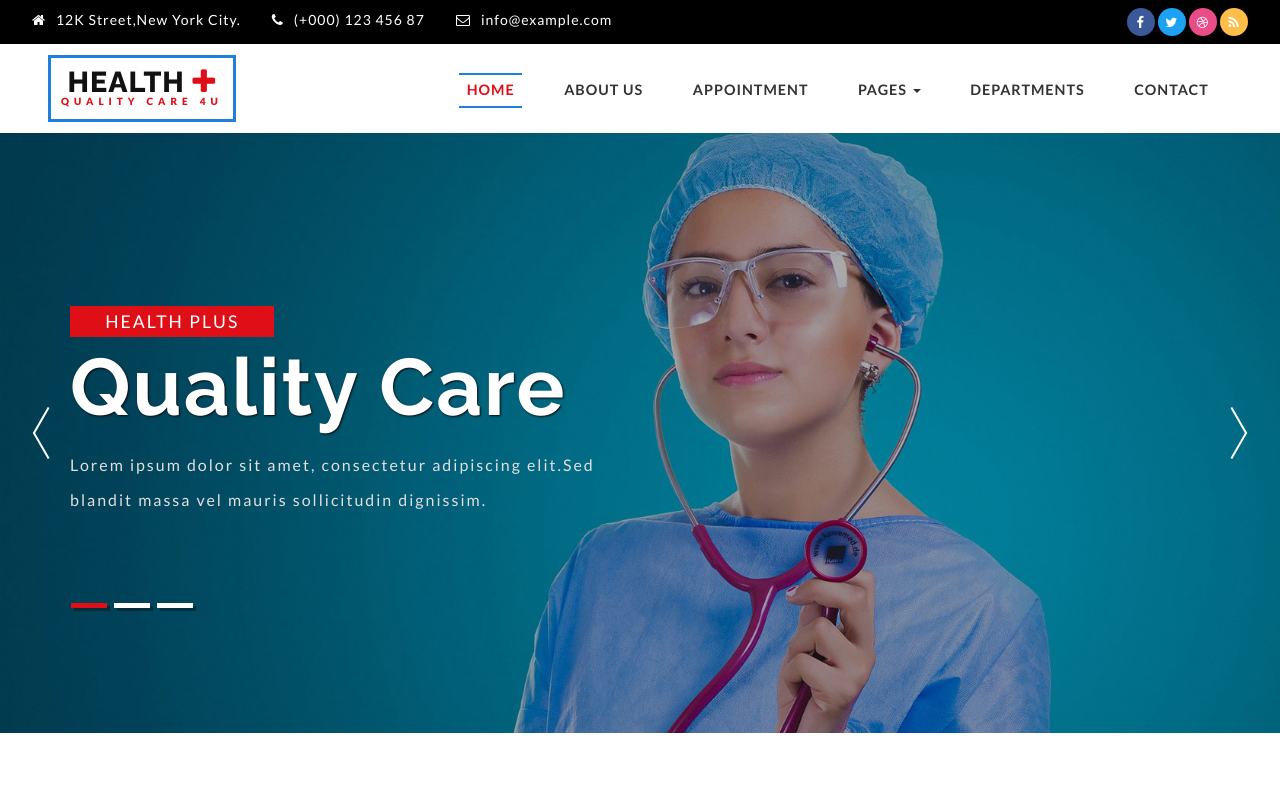
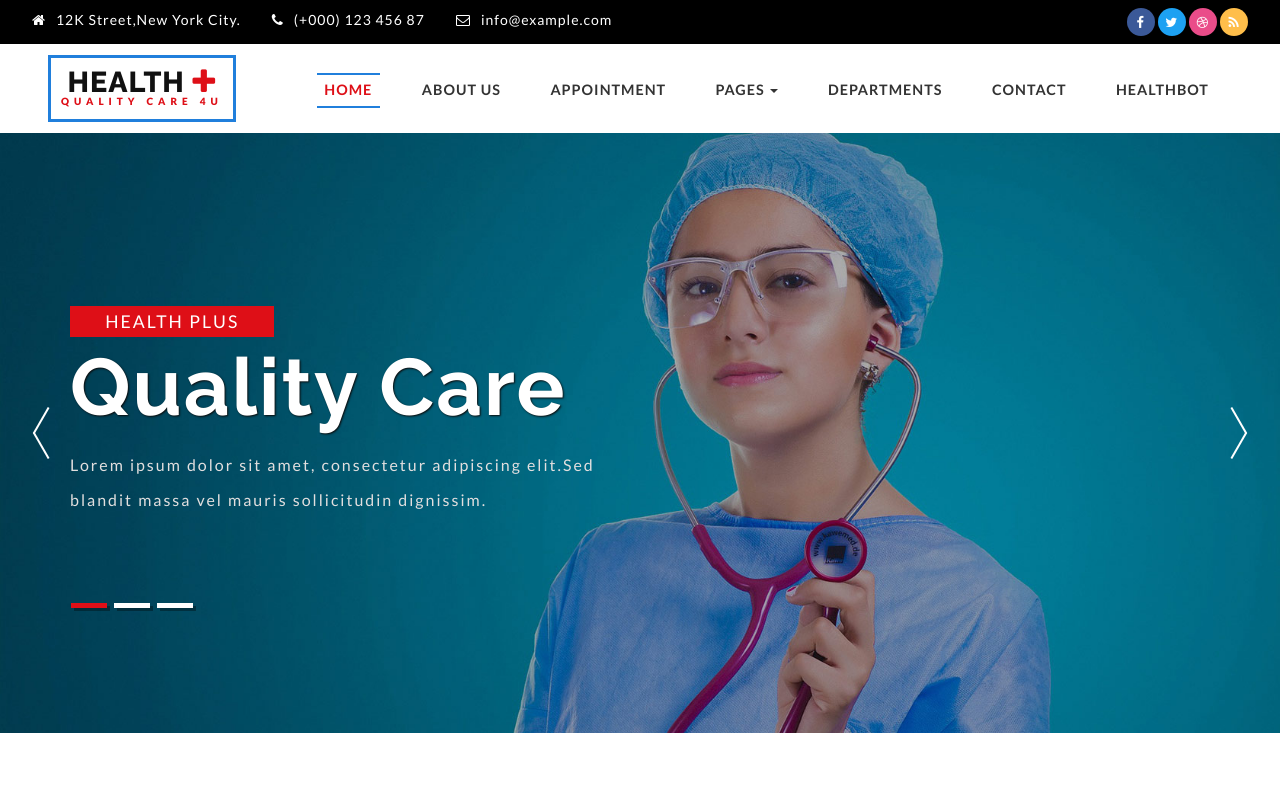
Before and after one commit to SEEMAKR123/healthplus.github.io, a plain HTML site: page index.html in a window 1280 px wide. Shown: the top 794 px of the page. Drawn offline with Linux system fonts and the light colour scheme.

Commit message:
Update index.html

```diff
--- a/index.html
+++ b/index.html
@@ -79,6 +79,7 @@ Smartphone Compatible web template, free web designs for Nokia, Samsung, LG, Son
 						</li>
 						<li class="m_nav_item menu__item" id="moble_nav_item_5"> <a href="gallery.html" class="menu__link">Departments</a> </li>
 						<li class="m_nav_item menu__item" id="moble_nav_item_6"> <a href="contact.html" class="menu__link"> Contact </a> </li>
+						<li class="m_nav_item menu__item" id="moble_nav_item_6"> <a href="healthbot.html" class="menu__link"> healthbot </a>
 					</ul>
 				</nav>
 
```
